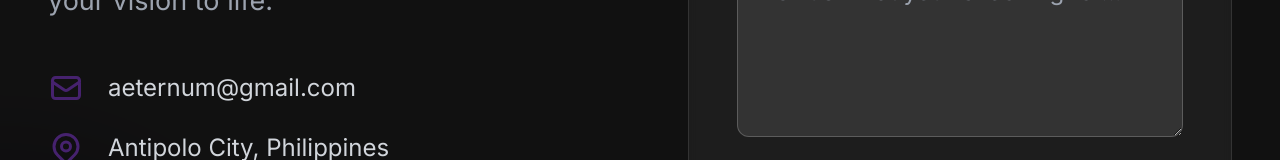
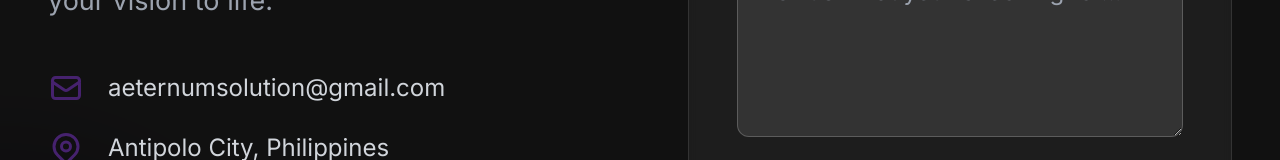
Before and after one commit to gahriee/aeternum, a plain HTML site: page index.html in a window 1280 px wide. Shown: the part 6604-6764 px from the top of the page. Drawn offline with nearby package versions, Linux system fonts and the light colour scheme.

Commit message:
first commit

```diff
--- a/index.html
+++ b/index.html
@@ -668,7 +668,7 @@
                                         d="M3 8l7.89 5.26a2 2 0 002.22 0L21 8M5 19h14a2 2 0 002-2V7a2 2 0 00-2-2H5a2 2 0 00-2 2v10a2 2 0 002 2z"
                                     ></path>
                                 </svg>
-                                <span>aeternum@gmail.com</span>
+                                <span>aeternumsolution@gmail.com</span>
                             </div>
                             <div class="flex items-center gap-4 text-gray-300">
                                 <svg
```
